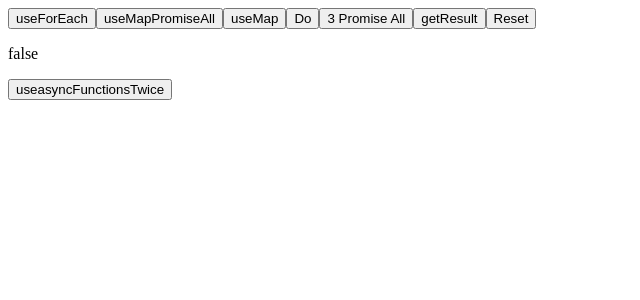
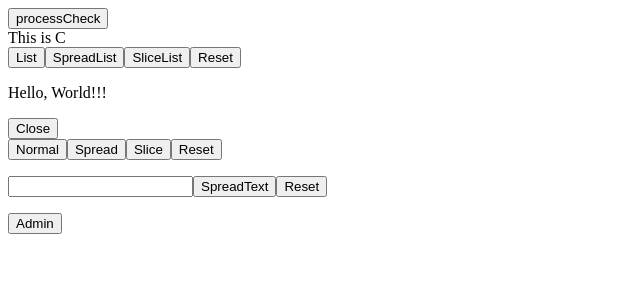
Before and after one commit to koyamal/pra_vue3, a Vue app in the folder vuePractive/: page / in a window 1280 px wide. Shown: the top 300 px of the page, without its empty margins (0-640 px from the left). Built offline with nearby package versions, Linux system fonts and the light colour scheme.

Commit message:
Add functions to C

```diff
--- a/vuePractive/src/App.vue
+++ b/vuePractive/src/App.vue
@@ -224,10 +224,10 @@ export default {
 </script>
 
 <template>
-  <G />
+  <!-- <G /> -->
   <!-- <F /> -->
   <!-- <E /> -->
-  <!-- <C /> -->
+  <C />
   <!-- <A /> -->
   <!-- <B /> -->
   <!-- <D /> -->
--- a/vuePractive/src/components/atom/C.vue
+++ b/vuePractive/src/components/atom/C.vue
@@ -34,6 +34,12 @@
     }
   },
   methods: {
+    processCheck() {
+      // const processValue = 'dev';
+      const processValue = 'prod';
+      const backupName = processValue === 'dev' ? '_fromDev': '';
+      console.log(backupName);
+    },
     penInfoOutput() {
       console.log(this.penColor);
     },
@@ -98,6 +104,7 @@
   }
 </script>
 <template>
+  <button @click="processCheck">processCheck</button>
   <div>This is C</div>
   <button @click="editAndShowNumberList">List</button>
   <button @click="editSpreadNumberList">SpreadList</button>
```
